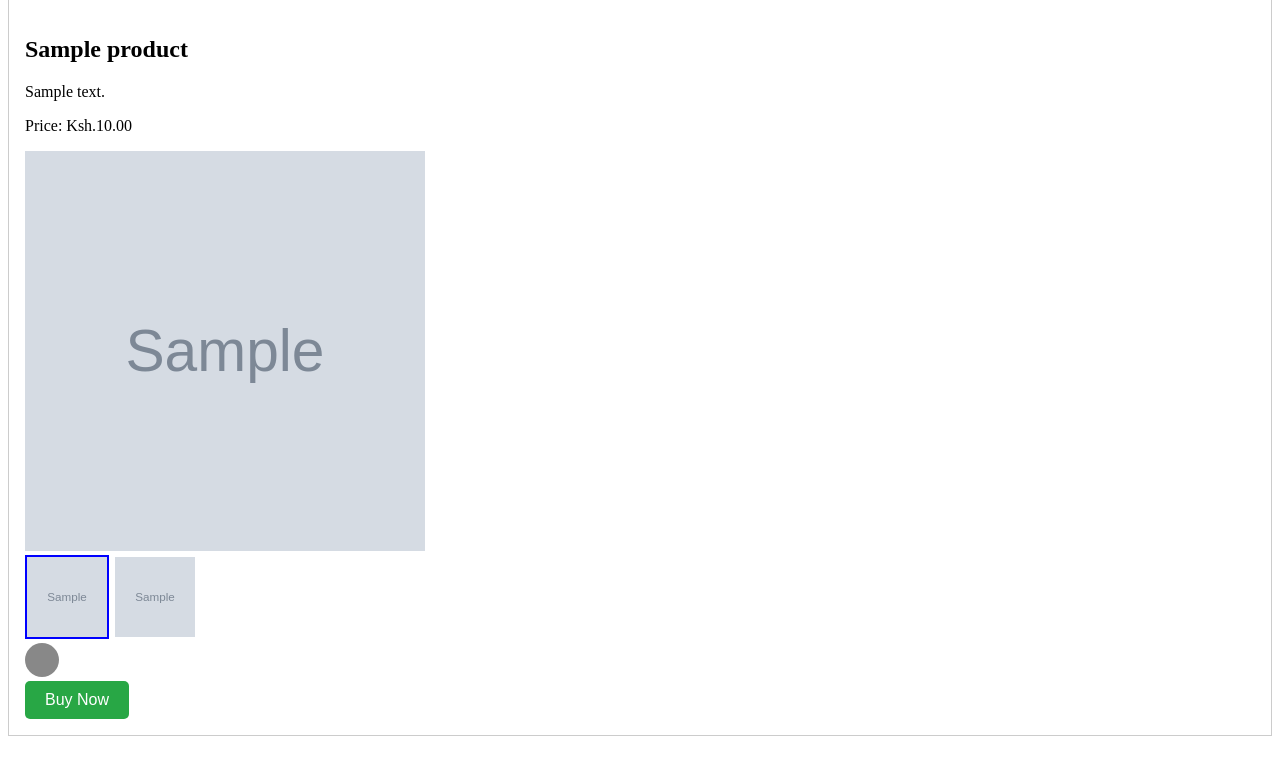
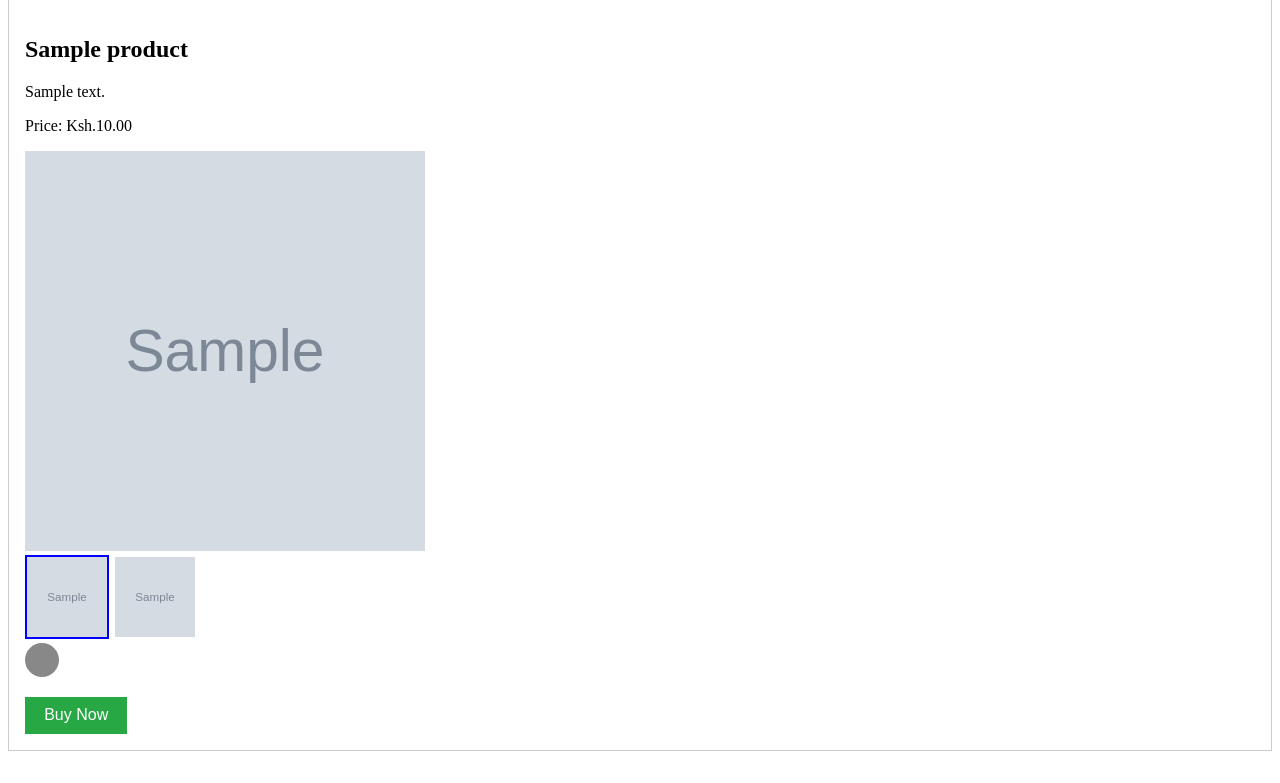
Before and after one commit to Polymathh/TotoPal, a Django app: page / in a window 1280 px wide. Shown: the part 81-864 px from the top of the page. Before the commit the page ends 817 px from the top, so only its background shows below. Run offline with Django 5.2, Linux system fonts and the light colour scheme; tables that the repository leaves empty hold one stand-in row (values such as "Sample post"); grey boxes marked "Sample" are stand-in pictures.

Commit message:
initial commit

```diff
--- a/totopal/totoStore/templates/store/home.html
+++ b/totopal/totoStore/templates/store/home.html
@@ -40,16 +40,16 @@
             border: 2px solid #000;
             box-shadow: 0 0 5px rgba(0,0,0,0.5);
         }
-        .buy-now-button {
+        .buy-now-btn {
+            margin-top: 1rem;
+            padding: 0.6rem 1.2rem;
             background-color: #28a745;
-            color: white;
-            padding: 10px 20px;
+            color: #fff;
             border: none;
             cursor: pointer;
-            font-size: 16px;
-            border-radius: 5px;
+            font-size: 1rem;
         }
-        .buy-now-button:hover {
+        .buy-now-btn:hover {
             background-color: #218838;
         }
     </style>
@@ -59,7 +59,7 @@
 <h1>All Products</h1>
 
 {% for product in products %}
-<div class="product">
+<div class="product" id="product-{{ product.id }}">
     <h2>{{ product.name }}</h2>
     <p>{{ product.description }}</p>
     <p>Price: Ksh.{{ product.price }}</p>
@@ -106,11 +106,7 @@
     </div>
 
     <!-- Buy Now Button -->
-    <form action="{% url 'add_to_cart' product.id %}" method="POST">
-        {% csrf_token %}
-        <button type="submit" class="buy-now-button">Buy Now</button>
-    </form>
-
+    <button class="buy-now-btn" onclick="goToCart('{{ product.id }}')">Buy Now</button>
 </div>
 {% endfor %}
 
@@ -138,15 +134,12 @@
             const color = swatch.getAttribute('data-color');
             const productId = swatch.getAttribute('data-product');
 
-            // Highlight the active swatch
             document.querySelectorAll(`#colorSwatches-${productId} .color-swatch`).forEach(el => el.classList.remove('active'));
             swatch.classList.add('active');
 
-            // Find all thumbnails for this product
             const productDiv = swatch.closest('.product');
             const thumbnails = productDiv.querySelectorAll('.thumbnail, video.thumbnail');
 
-            // Find the first media matching the selected color
             let found = false;
             thumbnails.forEach(thumb => {
                 const mediaColor = thumb.getAttribute('data-color');
@@ -159,6 +152,15 @@
             });
         });
     });
+
+    function goToCart(productId) {
+        // Get the active color swatch for this product
+        const activeSwatch = document.querySelector(`#colorSwatches-${productId} .color-swatch.active`);
+        const color = activeSwatch ? activeSwatch.getAttribute('data-color') : '';
+
+        // Redirect to cart page with product ID and color
+        window.location.href = `/cart/add/?product_id=${productId}&color=${encodeURIComponent(color)}`;
+    }
 </script>
 
 </body>
--- a/totopal/totoStore/urls.py
+++ b/totopal/totoStore/urls.py
@@ -4,7 +4,8 @@ from . import views
 urlpatterns = [
     path('', views.home, name='home'),
     path('cart/', views.view_cart, name='view_cart'),
-    path('add-to-cart/<product>', views.add_to_cart, name='add_to_cart'),
+    path('add-to-cart/<int:product_id>', views.add_to_cart, name='add_to_cart'),
+    path('your-cart/', views.your_cart, name='your_cart'),
     path('checkout/', views.checkout, name='checkout'),
     path('checkout/success', views.checkout_success, name='checkout_success'),
 ]
--- a/totopal/totoStore/views.py
+++ b/totopal/totoStore/views.py
@@ -22,16 +22,32 @@ def get_session_key(request):
     return request.session.session_key
 
 
-def add_to_cart(request, product):
-    session_key = get_session_key(request)
-    product = get_object_or_404(Product, product)
-    cart_item, created = CartItem.objects.get_or_create(session_key=session_key)
+def add_to_cart(request, product_id):
+    if request.method == "POST":
+        product = get_object_or_404(Product, id=product_id)
+        selected_color = request.POST.get('selected_color', '#ffffff')
+        cart = request.session.get('cart', {})
 
-    if not created:
-        cart_item.quantity += 1
-    cart_item.save()
+        key = f"{product_id}_{selected_color}"
+        if key in cart:
+            cart[key]['quantity'] += 1
+        else:
+            cart[key] = {
+                'product_id': product.id,
+                'name': product.name,
+                'price': float(product.price),
+                'color': selected_color,
+                'image': product.main_image.url if product.main_image else '',
+                'quantity': 1
+            }
 
-    return redirect('view_cart')
+        request.session['cart'] = cart
+        return redirect('your_cart')
+
+def your_cart(request):
+    cart = request.session.get('cart', {})
+    subtotal = sum(item['price'] * item['quantity'] for item in cart.values())
+    return render(request, 'cart.html', {'cart': cart, 'subtotal': subtotal})
 
 def view_cart(request):
     session_key = get_session_key(request)
```
